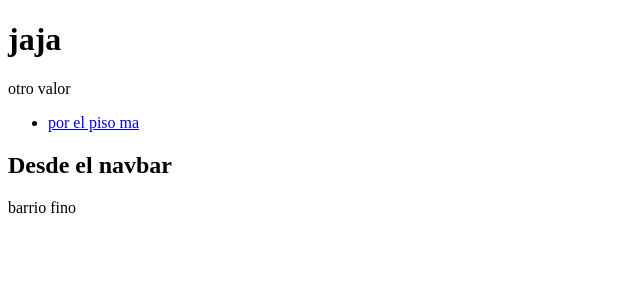
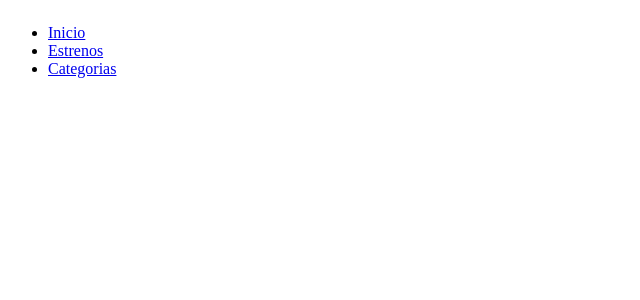
Before and after one commit to Andrescc143/playvie-frontend, an Angular app in the folder playvie-frontend/: page / in a window 1280 px wide. Shown: the top 300 px of the page, without its empty margins (0-640 px from the left). Built offline with nearby package versions, Linux system fonts and the light colour scheme.

Commit message:
edited navbar and components

```diff
--- a/playvie-frontend/src/app/app.component.html
+++ b/playvie-frontend/src/app/app.component.html
@@ -1,3 +1 @@
-<h1>jaja</h1>
-<p>otro valor</p>
 <app-nav-bar></app-nav-bar>
--- a/playvie-frontend/src/app/components/nav-bar/nav-bar.component.css
+++ b/playvie-frontend/src/app/components/nav-bar/nav-bar.component.css
@@ -0,0 +1,7 @@
+.menu{
+    display: flex;
+}
+
+.menu ul li{
+
+}
--- a/playvie-frontend/src/app/components/nav-bar/nav-bar.component.html
+++ b/playvie-frontend/src/app/components/nav-bar/nav-bar.component.html
@@ -1,7 +1,8 @@
-<nav>
+<nav class="menu">
+    <img src="" alt="">
     <ul>
-        <li><a href="./">por el piso ma</a></li>
+        <li><a href="#">Inicio</a></li>
+        <li><a href="#">Estrenos</a></li>
+        <li><a href="#">Categorias</a></li>
     </ul>
 </nav>
-<h2>Desde el navbar</h2>
-<p>barrio fino</p>
```
